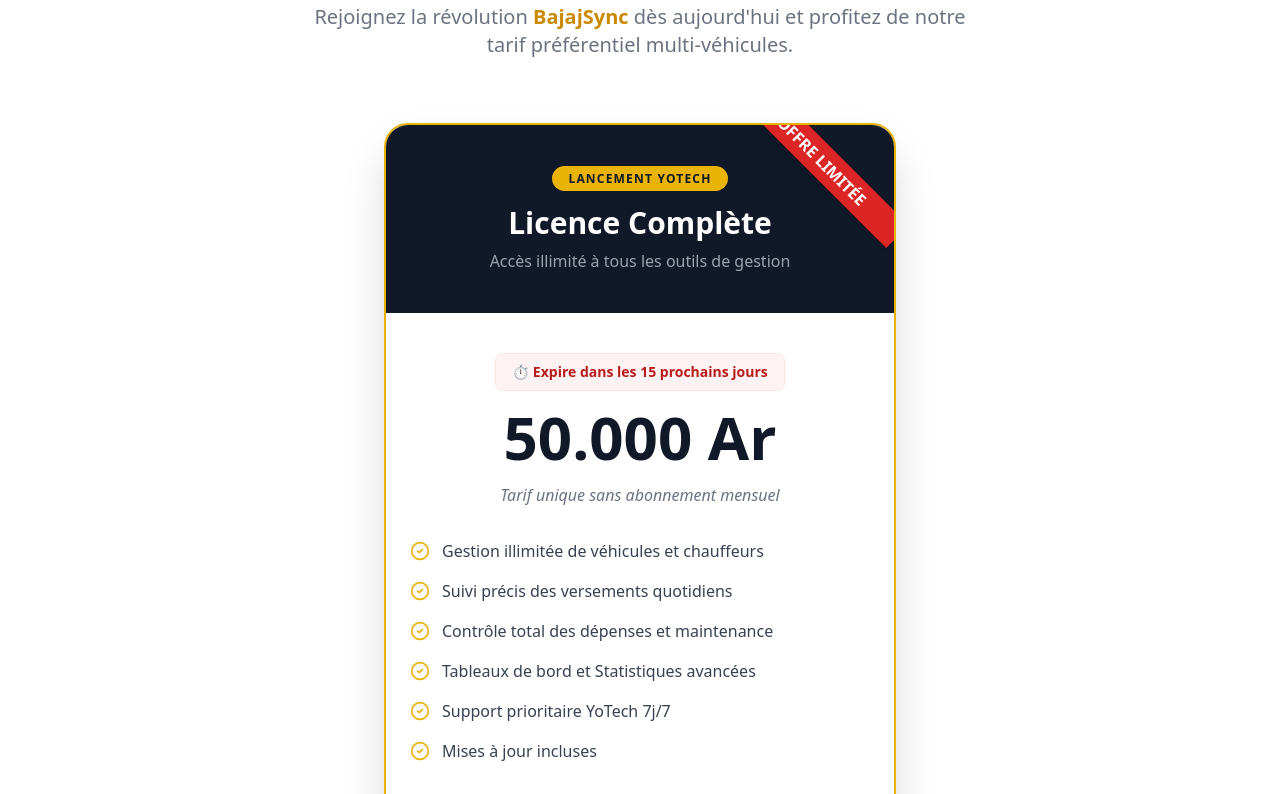
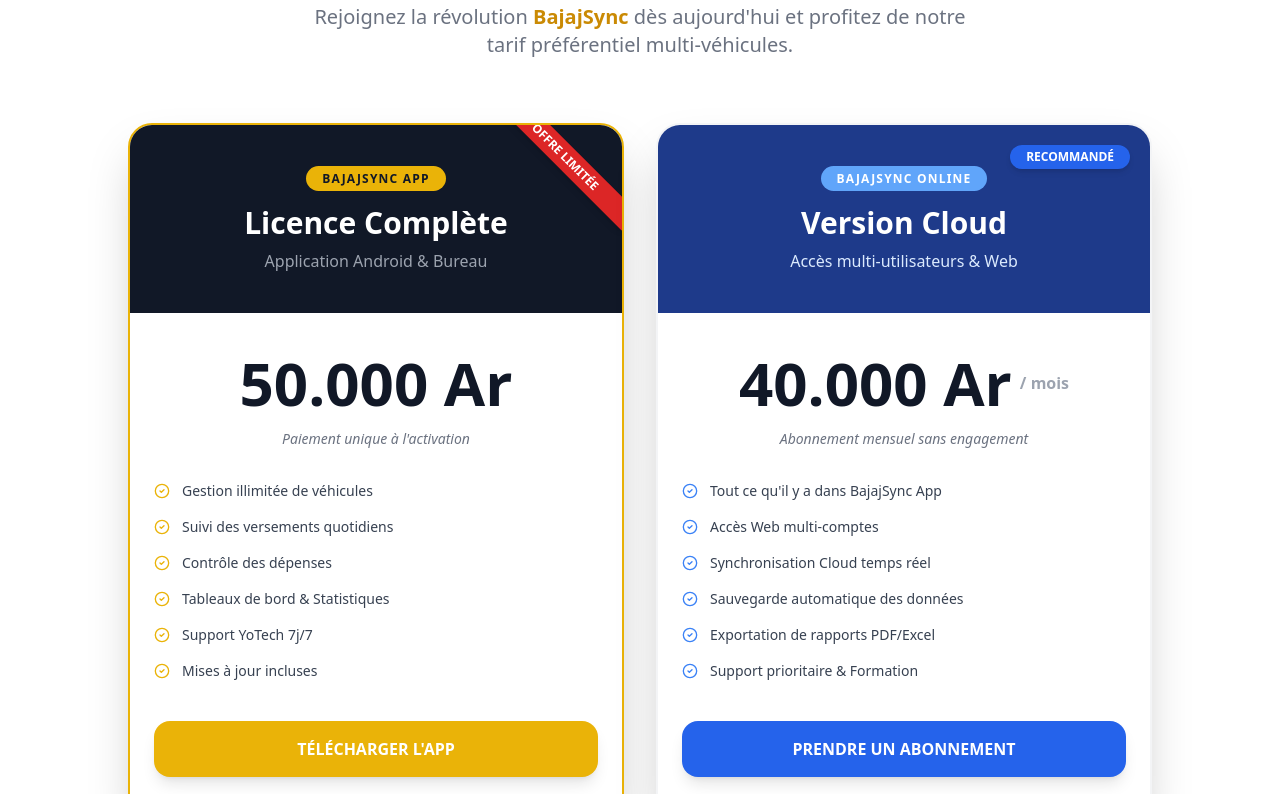
Before and after one commit to yoandiny/bajaj-sync, a React (Vite) app: page / in a window 1280 px wide. Shown: the part 4180-4974 px from the top of the page. Built offline with nearby package versions, Linux system fonts and the light colour scheme; no server answers.

Commit message:
feat: Initialize frontend application with core types, API configuration, and dashboard components.

```diff
--- a/src/components/dashboard/Sidebar.tsx
+++ b/src/components/dashboard/Sidebar.tsx
@@ -23,10 +23,10 @@
 
   return (
     <div className="h-screen w-64 bg-gray-900 text-white flex flex-col fixed left-0 top-0 border-r border-gray-800 z-30">
-      <div className="p-6 flex items-center gap-3 border-b border-gray-800">
+      <Link to="/" className="p-6 flex items-center gap-3 border-b border-gray-800 hover:opacity-80 transition-opacity">
         <img src={Logo} alt="Logo" className="w-8 h-8" />
-        <span className="font-bold text-xl tracking-tight">Bajaj<span className="text-yellow-500">Sync</span></span>
-      </div>
+        <span className="font-bold text-xl tracking-tight text-white">Bajaj<span className="text-yellow-500">Sync</span></span>
+      </Link>
 
       <div className="flex-1 py-6 px-3 space-y-1 overflow-y-auto">
         {links.filter(link => link.roles.includes(user?.role?.toUpperCase() || '')).map((link) => {
--- a/src/pages/Home.tsx
+++ b/src/pages/Home.tsx
@@ -194,43 +194,42 @@
             </p>
           </div>
 
-          <div className="max-w-lg mx-auto bg-white rounded-3xl shadow-2xl overflow-hidden border-2 border-yellow-500 relative">
-            <div className="absolute top-5 right-[-35px] bg-red-600 text-white font-bold py-1 px-12 rotate-45 shadow-md">
+          <div className="grid grid-cols-1 md:grid-cols-2 gap-8 max-w-5xl mx-auto">
+            {/* BajajSync App - Licence Complète */}
+            <div className="bg-white rounded-3xl shadow-2xl overflow-hidden border-2 border-yellow-500 relative flex flex-col">
+              <div className="absolute top-5 right-[-35px] bg-red-600 text-white font-bold py-1 px-12 rotate-45 shadow-md text-xs">
                 OFFRE LIMITÉE
               </div>
 
               <div className="px-6 py-10 bg-gray-900 text-center">
                 <span className="px-4 py-1 bg-yellow-500 text-gray-900 text-xs font-black rounded-full uppercase tracking-widest">
-                Lancement YoTech
+                  BajajSync App
                 </span>
                 <h3 className="text-3xl font-bold text-white mt-4">Licence Complète</h3>
-              <p className="mt-2 text-gray-400">Accès illimité à tous les outils de gestion</p>
+                <p className="mt-2 text-gray-400">Application Android & Bureau</p>
               </div>
 
-            <div className="px-6 py-10">
+              <div className="px-6 py-10 flex-grow flex flex-col">
                 <div className="text-center mb-8">
-                <div className="inline-block bg-red-50 text-red-700 text-sm font-bold px-4 py-2 rounded-lg mb-4 border border-red-100">
-                  ⏱️ Expire dans les 15 prochains jours
-                </div>
                   <div className="flex justify-center items-center">
                     <span className="text-6xl font-extrabold text-gray-900">50.000 Ar</span>
                   </div>
-                <p className="text-gray-500 mt-4 italic">
-                  Tarif unique sans abonnement mensuel
+                  <p className="text-gray-500 mt-4 italic text-sm">
+                    Paiement unique à l'activation
                   </p>
                 </div>
 
-              <ul className="space-y-4 mb-10">
+                <ul className="space-y-4 mb-10 flex-grow">
                   {[
-                  'Gestion illimitée de véhicules et chauffeurs',
-                  'Suivi précis des versements quotidiens',
-                  'Contrôle total des dépenses et maintenance',
-                  'Tableaux de bord et Statistiques avancées',
-                  'Support prioritaire YoTech 7j/7',
+                    'Gestion illimitée de véhicules',
+                    'Suivi des versements quotidiens',
+                    'Contrôle des dépenses',
+                    'Tableaux de bord & Statistiques',
+                    'Support YoTech 7j/7',
                     'Mises à jour incluses'
                   ].map((item) => (
-                  <li key={item} className="flex items-center">
-                    <CheckCircle2 className="h-5 w-5 text-yellow-500 mr-3 flex-shrink-0" />
+                    <li key={item} className="flex items-center text-sm">
+                      <CheckCircle2 className="h-4 w-4 text-yellow-500 mr-3 flex-shrink-0" />
                       <span className="text-gray-700 font-medium">{item}</span>
                     </li>
                   ))}
@@ -238,10 +237,61 @@
 
                 <Link
                   to="/download"
-                className="block w-full bg-yellow-500 hover:bg-yellow-600 text-white text-center font-bold py-5 rounded-2xl transition-all shadow-lg hover:shadow-yellow-200 transform hover:-translate-y-1"
+                  className="block w-full bg-yellow-500 hover:bg-yellow-600 text-white text-center font-bold py-4 rounded-2xl transition-all shadow-lg hover:shadow-yellow-200"
                 >
-                OBTENIR MA LICENCE MAINTENANT
+                  TÉLÉCHARGER L'APP
                 </Link>
+              </div>
+            </div>
+
+            {/* BajajSync Online - Abonnement */}
+            <div className="bg-white rounded-3xl shadow-2xl overflow-hidden border-2 border-gray-100 relative flex flex-col">
+              <div className="absolute top-5 right-5 bg-blue-600 text-white font-bold py-1 px-4 rounded-full shadow-md text-xs">
+                RECOMMANDÉ
+              </div>
+
+              <div className="px-6 py-10 bg-blue-900 text-center">
+                <span className="px-4 py-1 bg-blue-400 text-white text-xs font-black rounded-full uppercase tracking-widest">
+                  BajajSync Online
+                </span>
+                <h3 className="text-3xl font-bold text-white mt-4">Version Cloud</h3>
+                <p className="mt-2 text-blue-100">Accès multi-utilisateurs & Web</p>
+              </div>
+
+              <div className="px-6 py-10 flex-grow flex flex-col">
+                <div className="text-center mb-8">
+                  <div className="flex justify-center items-center">
+                    <span className="text-6xl font-extrabold text-gray-900">40.000 Ar</span>
+                    <span className="text-gray-400 font-bold ml-2">/ mois</span>
+                  </div>
+                  <p className="text-gray-500 mt-4 italic text-sm">
+                    Abonnement mensuel sans engagement
+                  </p>
+                </div>
+
+                <ul className="space-y-4 mb-10 flex-grow">
+                  {[
+                    'Tout ce qu\'il y a dans BajajSync App',
+                    'Accès Web multi-comptes',
+                    'Synchronisation Cloud temps réel',
+                    'Sauvegarde automatique des données',
+                    'Exportation de rapports PDF/Excel',
+                    'Support prioritaire & Formation'
+                  ].map((item) => (
+                    <li key={item} className="flex items-center text-sm">
+                      <CheckCircle2 className="h-4 w-4 text-blue-500 mr-3 flex-shrink-0" />
+                      <span className="text-gray-700 font-medium">{item}</span>
+                    </li>
+                  ))}
+                </ul>
+
+                <Link
+                  to="/register"
+                  className="block w-full bg-blue-600 hover:bg-blue-700 text-white text-center font-bold py-4 rounded-2xl transition-all shadow-lg hover:shadow-blue-200"
+                >
+                  PRENDRE UN ABONNEMENT
+                </Link>
+              </div>
             </div>
           </div>
         </div>
--- a/src/pages/dashboard/Drivers.tsx
+++ b/src/pages/dashboard/Drivers.tsx
@@ -21,7 +21,8 @@
     lastName: '',
     phone: '',
     licenseNumber: '',
-    status: 'ACTIVE'
+    status: 'ACTIVE',
+    officeId: ''
   });
 
   const loadData = async () => {
@@ -46,7 +47,10 @@
   const handleOpenModal = (driver?: Driver) => {
     if (driver) {
       setEditingDriver(driver);
-      setFormData(driver);
+      setFormData({
+        ...driver,
+        officeId: driver.officeId || ''
+      });
     } else {
       setEditingDriver(null);
       setFormData({
@@ -54,7 +58,10 @@
         lastName: '',
         phone: '',
         licenseNumber: '',
+        cin: '',
         status: 'ACTIVE',
+        debt: 0,
+        photoUrl: '',
         officeId: user?.officeId || (offices.length > 0 ? offices[0].id : '')
       });
     }
@@ -143,7 +150,7 @@
               <div className="flex justify-between items-start mb-4">
                 <div className="w-20 h-20 rounded-2xl bg-gray-50 flex items-center justify-center text-xl font-bold text-gray-600 group-hover:bg-yellow-500 group-hover:text-white transition-colors shadow-inner overflow-hidden border-2 border-white">
                   {driver.photoUrl ? (
-                    <img src={driver.photoUrl} alt="Photo" className="w-full h-full object-cover" />
+                    <img src={driver.photoUrl.startsWith('/') ? `${import.meta.env.VITE_API_URL || 'http://localhost:1000'}${driver.photoUrl}` : driver.photoUrl} alt="Photo" className="w-full h-full object-cover" />
                   ) : (
                     <span>{driver.firstName.charAt(0)}{driver.lastName.charAt(0)}</span>
                   )}
@@ -232,7 +239,7 @@
             <div className="relative group">
               <div className="w-24 h-24 rounded-3xl bg-gray-100 flex items-center justify-center border-4 border-white shadow-xl overflow-hidden">
                 {formData.photoUrl ? (
-                  <img src={formData.photoUrl} alt="Aperçu" className="w-full h-full object-cover" />
+                  <img src={formData.photoUrl.startsWith('/') ? `${import.meta.env.VITE_API_URL || 'http://localhost:1000'}${formData.photoUrl}` : formData.photoUrl} alt="Aperçu" className="w-full h-full object-cover" />
                 ) : (
                   <User size={40} className="text-gray-300" />
                 )}
@@ -321,8 +328,8 @@
                 <CreditCard className="absolute left-4 top-1/2 -translate-y-1/2 text-gray-400" size={18} />
                 <input
                   type="text" required
-                  value={(formData as any).cin || (formData as any).licenseNumber || ''}
-                  onChange={e => setFormData({ ...formData, licenseNumber: e.target.value })}
+                  value={formData.cin || formData.licenseNumber || ''}
+                  onChange={e => setFormData({ ...formData, licenseNumber: e.target.value, cin: e.target.value })}
                   className="w-full pl-12 pr-4 py-3.5 bg-gray-50 border border-transparent rounded-2xl focus:outline-none focus:border-yellow-500 focus:bg-white transition-all font-bold"
                   placeholder="Référence pièce d'identité"
                 />
--- a/src/pages/dashboard/Settings.tsx
+++ b/src/pages/dashboard/Settings.tsx
@@ -148,6 +148,15 @@
           <p className="text-sm text-gray-500">Les versements effectués ce jour-là seront marqués comme exceptionnels.</p>
 
           <div className="grid grid-cols-2 sm:grid-cols-4 gap-3">
+            <button
+              onClick={() => setSettings({ ...settings, restDay: null })}
+              className={`py-3 px-4 rounded-xl text-sm font-bold transition-all ${settings.restDay === null
+                ? 'bg-gray-900 text-white shadow-lg'
+                : 'bg-gray-50 text-gray-600 hover:bg-gray-100'
+                }`}
+            >
+              Aucun
+            </button>
             {days.map((day) => (
               <button
                 key={day.id}
--- a/src/pages/dashboard/Vehicles.tsx
+++ b/src/pages/dashboard/Vehicles.tsx
@@ -26,7 +26,8 @@
     techVisitExpiry: '',
     titularDriverId: '',
     replacementDriverId: '',
-    type: 'BAJAJ'
+    type: 'BAJAJ',
+    officeId: ''
   });
 
   const loadData = async () => {
--- a/src/types/index.ts
+++ b/src/types/index.ts
@@ -12,6 +12,7 @@
   company_id: string;
   office_id?: string;
   officeId?: string;
+  officeName?: string;
   status: 'active' | 'waiting' | 'pending' | 'ACTIVE' | 'REVOKED';
   subscriptionPlan?: 'TRIAL' | 'PREMIUM';
   joinedDate?: string;
@@ -21,7 +22,7 @@
 
 export interface OfficeSettings {
   dailyTargetAmount: number;
-  restDay: number; // 0 = Sunday, 1 = Monday, etc.
+  restDay: number | null; // 0 = Sunday, 1 = Monday, ..., null = No rest day
 }
 
 export interface Office {
```
Lines whose indentation alone changed are shown as unchanged.
